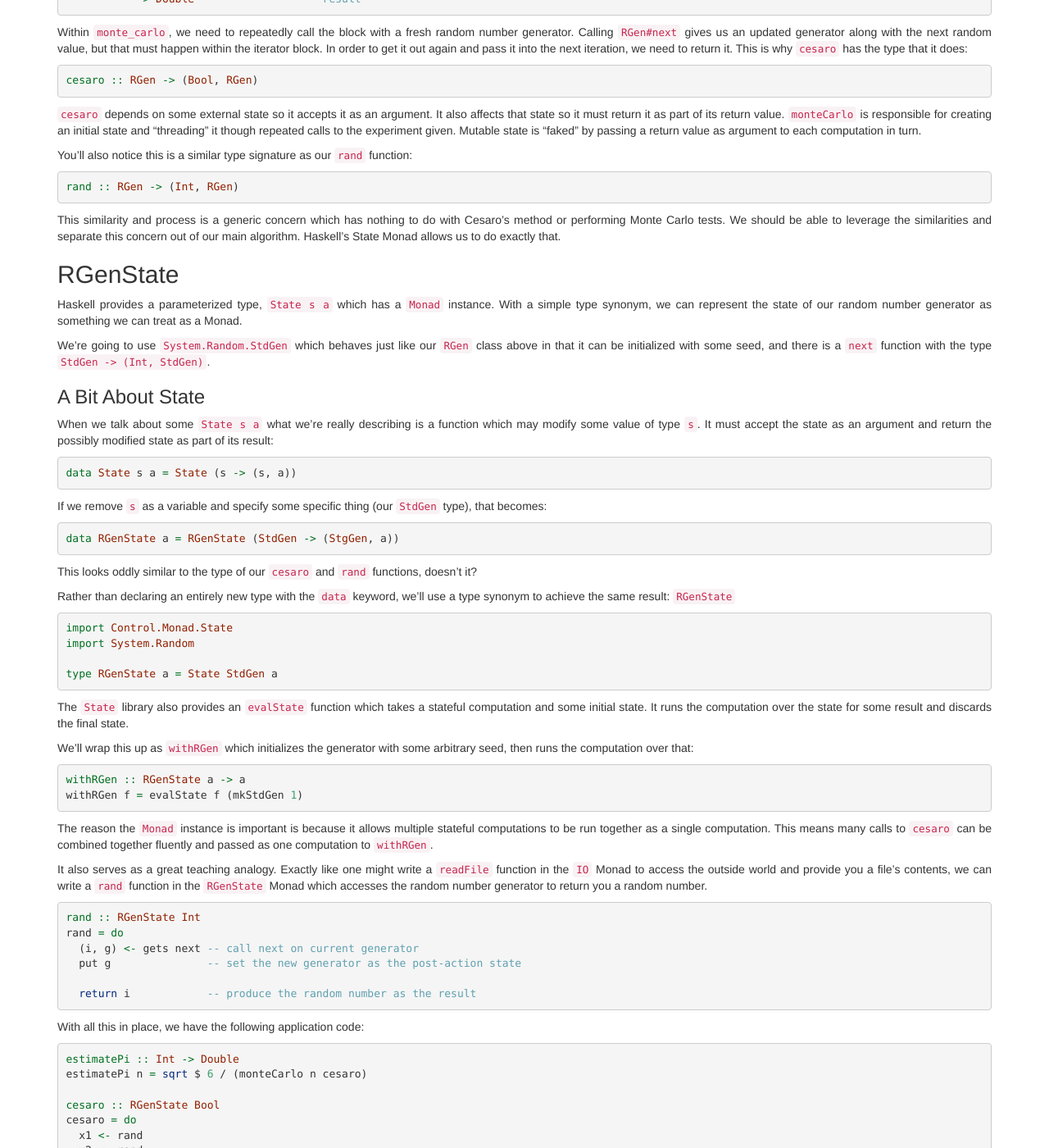
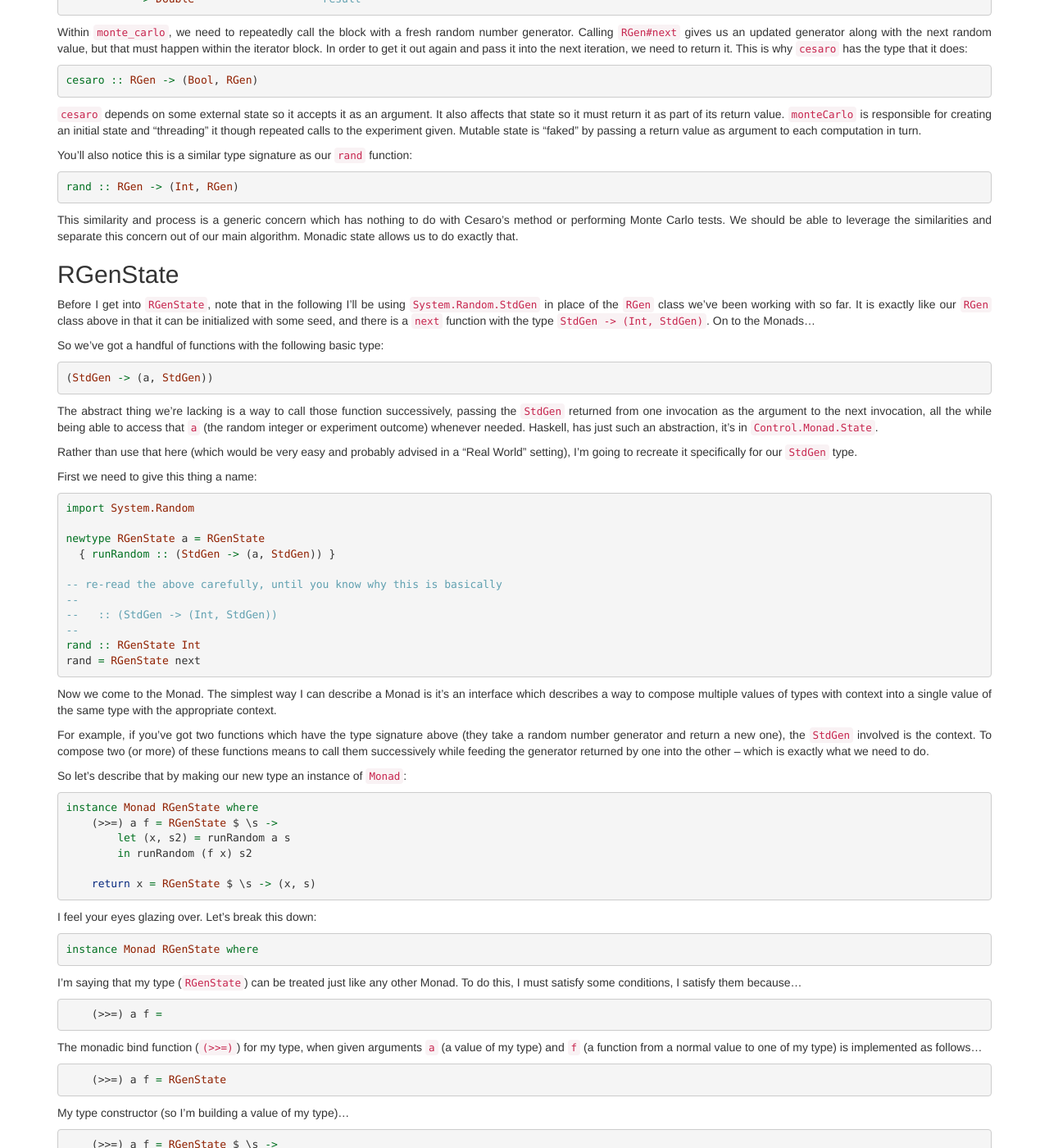
Before and after one commit to pbrisbin/pbrisbin.com, a Jekyll site: the page built from _posts/2014-02-09-random_numbers_without_mutation.md, in a window 1280 px wide and 1400 px high, scrolled down 2817 px. Shown: the whole window at 82% size. Built offline with Jekyll 4.4.1, drawn with Linux system fonts in a browser that asks for light colours; some of the changed text lies outside the part shown.

Commit message:
Rewrite it, again

````diff
--- a/_posts/2014-02-09-random_numbers_without_mutation.md
+++ b/_posts/2014-02-09-random_numbers_without_mutation.md
@@ -214,80 +214,157 @@ rand :: RGen -> (Int, RGen)
 This similarity and process is a generic concern which has nothing to do
 with Cesaro's method or performing Monte Carlo tests. We should be able
 to leverage the similarities and separate this concern out of our main
-algorithm. Haskell's State Monad allows us to do exactly that.
+algorithm. Monadic state allows us to do exactly that.
 
 ## RGenState
 
-Haskell provides a parameterized type, `State s a` which has a `Monad`
-instance. With a simple type synonym, we can represent the state of our
-random number generator as something we can treat as a Monad.
+Before I get into `RGenState`, note that in the following I'll be using
+`System.Random.StdGen` in place of the `RGen` class we've been working
+with so far. It is exactly like our `RGen` class above in that it can be
+initialized with some seed, and there is a `next` function with the type
+`StdGen -> (Int, StdGen)`. On to the Monads...
 
-We're going to use `System.Random.StdGen` which behaves just like our
-`RGen` class above in that it can be initialized with some seed, and
-there is a `next` function with the type `StdGen -> (Int, StdGen)`.
-
-### A Bit About State
-
-When we talk about some `State s a` what we're really describing is a
-function which may modify some value of type `s`. It must accept the
-state as an argument and return the possibly modified state as part of
-its result:
+So we've got a handful of functions with the following basic type:
 
 ```haskell
-data State s a = State (s -> (s, a))
+(StdGen -> (a, StdGen))
 ```
 
-If we remove `s` as a variable and specify some specific thing (our
-`StdGen` type), that becomes:
+The abstract thing we're lacking is a way to call those function
+successively, passing the `StdGen` returned from one invocation as the
+argument to the next invocation, all the while being able to access that
+`a` (the random integer or experiment outcome) whenever needed. Haskell,
+has just such an abstraction, it's in `Control.Monad.State`.
+
+Rather than use that here (which would be very easy and probably advised
+in a "Real World" setting), I'm going to recreate it specifically for
+our `StdGen` type.
+
+First we need to give this thing a name:
 
 ```haskell
-data RGenState a = RGenState (StdGen -> (StgGen, a))
+import System.Random
+
+newtype RGenState a = RGenState
+  { runRandom :: (StdGen -> (a, StdGen)) }
+
+-- re-read the above carefully, until you know why this is basically
+--
+--   :: (StdGen -> (Int, StdGen))
+--
+rand :: RGenState Int
+rand = RGenState next
 ```
 
-This looks oddly similar to the type of our `cesaro` and `rand`
-functions, doesn't it?
+Now we come to the Monad. The simplest way I can describe a Monad is
+it's an interface which describes a way to compose multiple values of
+types with context into a single value of the same type with the
+appropriate context.
 
-Rather than declaring an entirely new type with the `data` keyword,
-we'll use a type synonym to achieve the same result: `RGenState`
+For example, if you've got two functions which have the type signature
+above (they take a random number generator and return a new one), the
+`StdGen` involved is the context. To compose two (or more) of these
+functions means to call them successively while feeding the generator
+returned by one into the other -- which is exactly what we need to do.
+
+So let's describe that by making our new type an instance of `Monad`:
 
 ```haskell
-import Control.Monad.State
-import System.Random
+instance Monad RGenState where
+    (>>=) a f = RGenState $ \s ->
+        let (x, s2) = runRandom a s
+        in runRandom (f x) s2
 
-type RGenState a = State StdGen a
+    return x = RGenState $ \s -> (x, s)
 ```
 
-The `State` library also provides an `evalState` function which takes a
-stateful computation and some initial state. It runs the computation
-over the state for some result and discards the final state.
+I feel your eyes glazing over. Let's break this down:
 
-We'll wrap this up as `withRGen` which initializes the generator with
-some arbitrary seed, then runs the computation over that:
+```haskell
+instance Monad RGenState where
+```
+
+I'm saying that my type (`RGenState`) can be treated just like any other
+Monad. To do this, I must satisfy some conditions, I satisfy them
+because...
+
+```haskell
+    (>>=) a f =
+```
+
+The monadic bind function (`(>>=)`) for my type, when given arguments
+`a` (a value of my type) and `f` (a function from a normal value to one
+of my type) is implemented as follows...
+
+```haskell
+    (>>=) a f = RGenState
+```
+
+My type constructor (so I'm building a value of my type)...
+
+```haskell
+    (>>=) a f = RGenState $ \s ->
+```
+
+Given a function of one argument, `s` which...
+
+```haskell
+        let (x, s2) = runRandom a s
+```
+
+Calls the stateful computation of the value `a` with that initial state
+`s` and sets the result to `x` and the new state to `s2`, then...
+
+```haskell
+        in runRandom (f x) s2
+```
+
+Calls the function `f` on the normal value `x` to produce a new stateful
+computation which I then execute on that new state, `s2`.
+
+```haskell
+    return x =
+```
+
+I also must say that any normal value `x` can be made into a stateful
+computation simply by...
+
+
+```haskell
+    return x = RGenState
+```
+
+Supplying my constructor...
+
+```haskell
+    return x = RGenState $ \s ->
+```
+
+With a function of one argument, `s`, which...
+
+```haskell
+    return x = RGenState $ \s -> (x, s)
+```
+
+Just returns that value with the state unmodified.
+
+Holy cow. Talking about that takes *way* longer than just coding it.
+
+## withRGen
+
+That takes care of composition. We'll also need some function which
+evaluates a stateful computation on some initial state:
 
 ```haskell
 withRGen :: RGenState a -> a
-withRGen f = evalState f (mkStdGen 1)
+withRGen f = fst $ runRandom f $ mkStdGen 1
 ```
 
-The reason the `Monad` instance is important is because it allows
-multiple stateful computations to be run together as a single
-computation. This means many calls to `cesaro` can be combined together
-fluently and passed as one computation to `withRGen`.
-
-It also serves as a great teaching analogy. Exactly like one might write
-a `readFile` function in the `IO` Monad to access the outside world and
-provide you a file's contents, we can write a `rand` function in the
-`RGenState` Monad which accesses the random number generator to return
-you a random number.
-
-```haskell
-rand :: RGenState Int
-rand = do
-  (i, g) <- gets next -- call next on current generator
-  put g               -- set the new generator as the post-action state
-
-  return i            -- produce the random number as the result
-```
+This one's pretty easy. `runRandom f` takes the `RGenState` value, and
+extracts the actual function (the one of type `(RGen -> (a, RGen)`). It
+then immediately calls that function on the initial random number
+generator (`mkStdGen 1`) and discards the resulting state (`fst`)
+returning just the value.
 
 With all this in place, we have the following application code:
 
@@ -297,6 +374,7 @@ estimatePi n = sqrt $ 6 / (monteCarlo n cesaro)
 
 cesaro :: RGenState Bool
 cesaro = do
+  -- see how easy it is to get at the `a` value?
   x1 <- rand
   x2 <- rand
 
@@ -304,12 +382,12 @@ cesaro = do
 
 monteCarlo :: Int -> RGenState Bool -> Double
 monteCarlo trials experiment = withRGen $ do
+  -- and how easy it is to compose multiple calls?
   outcomes <- replicateM trials experiment
 
   return $ (length $ filter id outcomes) `divide` trials
 
   where
-    -- unimportant, just divides integers as floats
     divide :: Int -> Int -> Double
     divide a b = fromIntegral a / fromIntegral b
 ```
````
